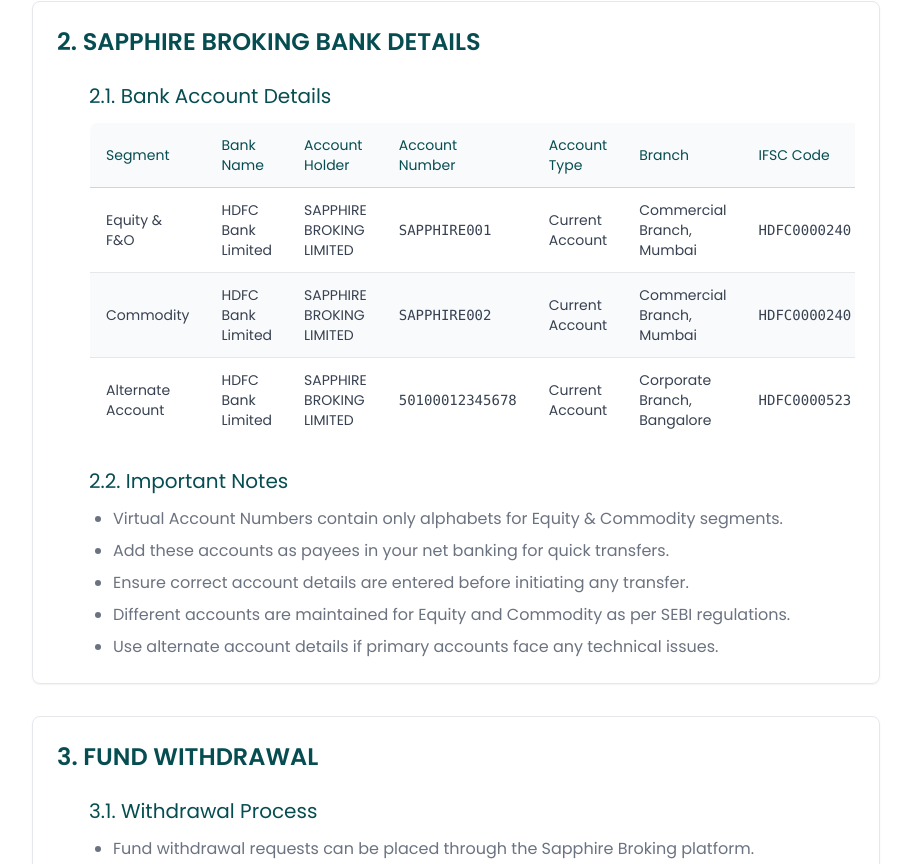
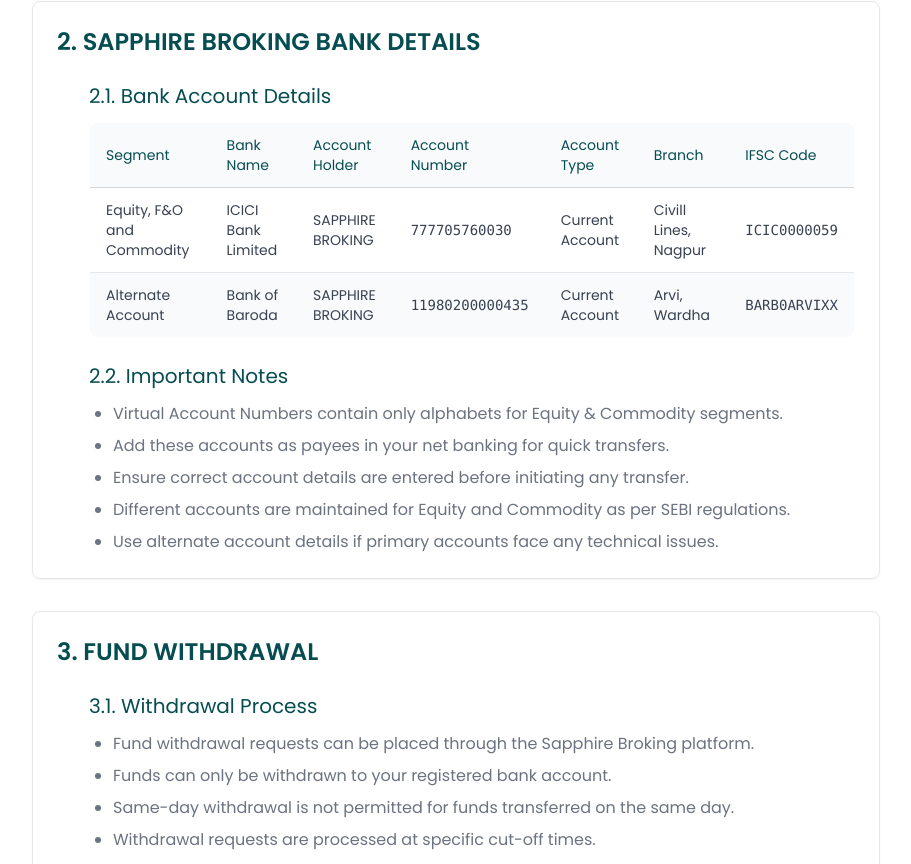
Before and after one commit to BrokingSapphire/SapphireLanding, a Next.js app: page /fund-transfer in a window 1280 px wide. Shown: the part 1336-2200 px from the top of the page, without its empty margins (184-1095 px from the left). Built offline with nearby package versions, Linux system fonts and the light colour scheme.

Commit message:
fix: update fund transfer content

```diff
--- a/src/app/(account)/fund-transfer/page.tsx
+++ b/src/app/(account)/fund-transfer/page.tsx
@@ -51,31 +51,22 @@
         isTable: true,
         tableData: [
           {
-            segment: "Equity & F&O",
-            bankName: "HDFC Bank Limited",
-            accountHolder: "SAPPHIRE BROKING LIMITED",
-            accountNumber: "SAPPHIRE001",
+            segment: "Equity, F&O and Commodity",
+            bankName: "ICICI Bank Limited",
+            accountHolder: "SAPPHIRE BROKING",
+            accountNumber: "777705760030",
             accountType: "Current Account",
-            branch: "Commercial Branch, Mumbai",
-            ifscCode: "HDFC0000240"
-          },
-          {
-            segment: "Commodity",
-            bankName: "HDFC Bank Limited",
-            accountHolder: "SAPPHIRE BROKING LIMITED",
-            accountNumber: "SAPPHIRE002",
-            accountType: "Current Account",
-            branch: "Commercial Branch, Mumbai",
-            ifscCode: "HDFC0000240"
+            branch: "Civill Lines, Nagpur",
+            ifscCode: "ICIC0000059"
           },
           {
             segment: "Alternate Account",
-            bankName: "HDFC Bank Limited",
-            accountHolder: "SAPPHIRE BROKING LIMITED",
-            accountNumber: "50100012345678",
+            bankName: "Bank of Baroda",
+            accountHolder: "SAPPHIRE BROKING",
+            accountNumber: "11980200000435",
             accountType: "Current Account",
-            branch: "Corporate Branch, Bangalore",
-            ifscCode: "HDFC0000523"
+            branch: "Arvi, Wardha",
+            ifscCode: "BARB0ARVIXX"
           }
         ],
       },
@@ -354,87 +345,6 @@
           ))}
         </div>
 
-        {/* Quick Action Cards */}
-        <section className="p-6 border border-gray-200 rounded-lg shadow-sm mb-8 bg-gray-50">
-          <h2 className="text-2xl font-semibold text-green-heading mb-4">
-            Quick Actions
-          </h2>
-          <div className="grid grid-cols-1 md:grid-cols-3 gap-6">
-            <div className="bg-white p-4 rounded-md shadow-sm border border-gray-200">
-              <div className="text-green-heading mb-3">
-                <svg
-                  xmlns="http://www.w3.org/2000/svg"
-                  className="h-10 w-10 mx-auto"
-                  fill="none"
-                  viewBox="0 0 24 24"
-                  stroke="currentColor"
-                >
-                  <path
-                    strokeLinecap="round"
-                    strokeLinejoin="round"
-                    strokeWidth={2}
-                    d="M12 6v12m-3-2.818l.879.659c1.171.879 3.07.879 4.242 0 1.172-.879 1.172-2.303 0-3.182C13.536 12.219 12.768 12 12 12s-1.536.219-2.121.659c-1.172.879-1.172 2.303 0 3.182l.879.659z"
-                  />
-                </svg>
-              </div>
-              <h3 className="text-center font-medium text-green-heading mb-2">
-                Add Funds
-              </h3>
-              <p className="text-gray-500 text-sm text-center">
-                Instantly add funds using UPI, net banking, or bank transfer
-              </p>
-            </div>
-            <div className="bg-white p-4 rounded-md shadow-sm border border-gray-200">
-              <div className="text-green-heading mb-3">
-                <svg
-                  xmlns="http://www.w3.org/2000/svg"
-                  className="h-10 w-10 mx-auto"
-                  fill="none"
-                  viewBox="0 0 24 24"
-                  stroke="currentColor"
-                >
-                  <path
-                    strokeLinecap="round"
-                    strokeLinejoin="round"
-                    strokeWidth={2}
-                    d="M17 9V7a2 2 0 00-2-2H5a2 2 0 00-2 2v6a2 2 0 002 2h2m2 4h10a2 2 0 002-2v-6a2 2 0 00-2-2H9a2 2 0 00-2 2v6a2 2 0 002 2zm7-5a2 2 0 11-4 0 2 2 0 014 0z"
-                  />
-                </svg>
-              </div>
-              <h3 className="text-center font-medium text-green-heading mb-2">
-                Withdraw Funds
-              </h3>
-              <p className="text-gray-500 text-sm text-center">
-                Request withdrawal to your registered bank account
-              </p>
-            </div>
-            <div className="bg-white p-4 rounded-md shadow-sm border border-gray-200">
-              <div className="text-green-heading mb-3">
-                <svg
-                  xmlns="http://www.w3.org/2000/svg"
-                  className="h-10 w-10 mx-auto"
-                  fill="none"
-                  viewBox="0 0 24 24"
-                  stroke="currentColor"
-                >
-                  <path
-                    strokeLinecap="round"
-                    strokeLinejoin="round"
-                    strokeWidth={2}
-                    d="M9 5H7a2 2 0 00-2 2v10a2 2 0 002 2h8a2 2 0 002-2V7a2 2 0 00-2-2h-2M9 5a2 2 0 002 2h2a2 2 0 002-2M9 5a2 2 0 012-2h2a2 2 0 012 2m-3 7h3m-3 4h3m-6-4h.01M9 16h.01"
-                  />
-                </svg>
-              </div>
-              <h3 className="text-center font-medium text-green-heading mb-2">
-                View Statement
-              </h3>
-              <p className="text-gray-500 text-sm text-center">
-                Check your fund transaction history and account balance
-              </p>
-            </div>
-          </div>
-        </section>
-
         {/* Contact Information */}
         <section className="p-6 border border-gray-200 rounded-lg shadow-sm mb-8">
           <h2 className="text-2xl font-semibold text-green-heading mb-4">
@@ -466,7 +376,7 @@
                   </svg>
                   <span>
                     <span className="font-medium">Email:</span>{" "}
-                    funds@sapphirebroking.com
+                    support@sapphirebroking.com
                   </span>
                 </li>
                 <li className="flex items-center">
```
